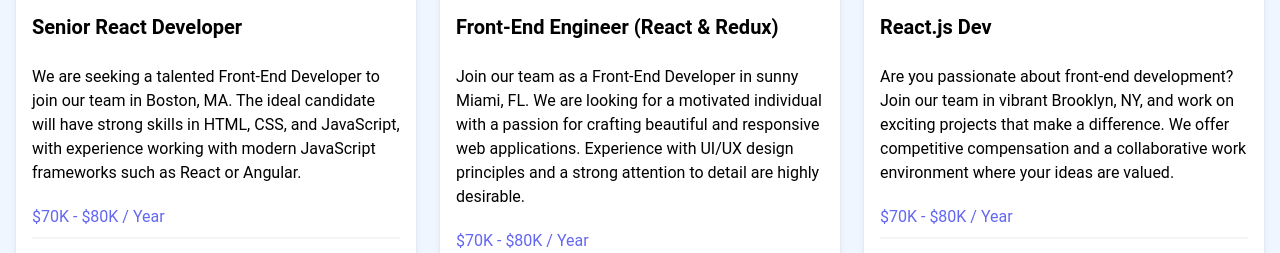
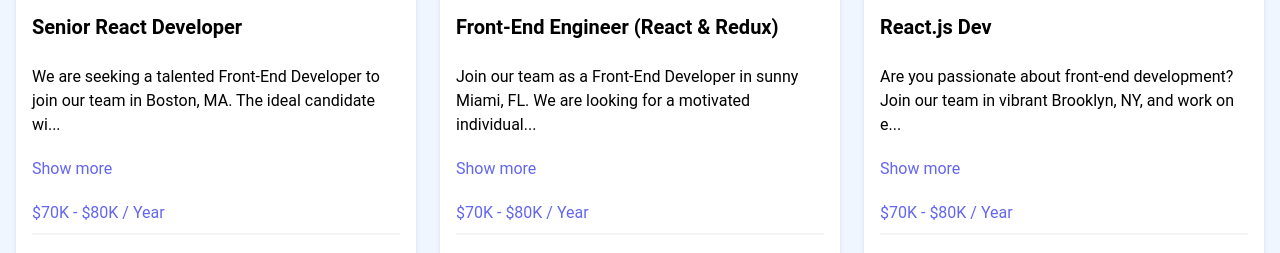
Before and after one commit to javierlona/learning-react-crash-course, a React (Vite) app: page / in a window 1280 px wide. Shown: the part 671-924 px from the top of the page. Built offline with nearby package versions, Linux system fonts and the light colour scheme.

Commit message:
Updating component state

```diff
--- a/src/components/Card.tsx
+++ b/src/components/Card.tsx
@@ -1,9 +1,9 @@
 import React from "react";
 
-interface CardProps {
+type CardProps = {
   children: React.ReactNode;
   bg?: string;
-}
+};
 
 const Card: React.FC<CardProps> = ({ children, bg = "bg-gray-100" }) => {
   return <div className={`${bg} p-6 rounded-lg shadow-md`}>{children}</div>;
--- a/src/components/JobListing.tsx
+++ b/src/components/JobListing.tsx
@@ -10,6 +10,14 @@
 };
 
 const JobListing: React.FC<{ job: Job }> = ({ job }) => {
+  const [showFullDescription, setShowFullDescription] = React.useState(false);
+
+  let description = job.description;
+
+  if (!showFullDescription) {
+    description = description.substring(0, 100) + "...";
+  }
+
   return (
     <div className="bg-white rounded-xl shadow-md relative">
       <div className="p-4">
@@ -18,7 +26,14 @@
           <h3 className="text-xl font-bold">{job.title}</h3>
         </div>
 
-        <div className="mb-5">{job.description}</div>
+        <div className="mb-5">{description}</div>
+
+        <button
+          onClick={() => setShowFullDescription((prevState) => !prevState)}
+          className="text-indigo-500 mb-5 hover:text-indigo-600"
+        >
+          {showFullDescription ? "Show less" : "Show more"}
+        </button>
 
         <h3 className="text-indigo-500 mb-2">{job.salary} / Year</h3>
 
```
